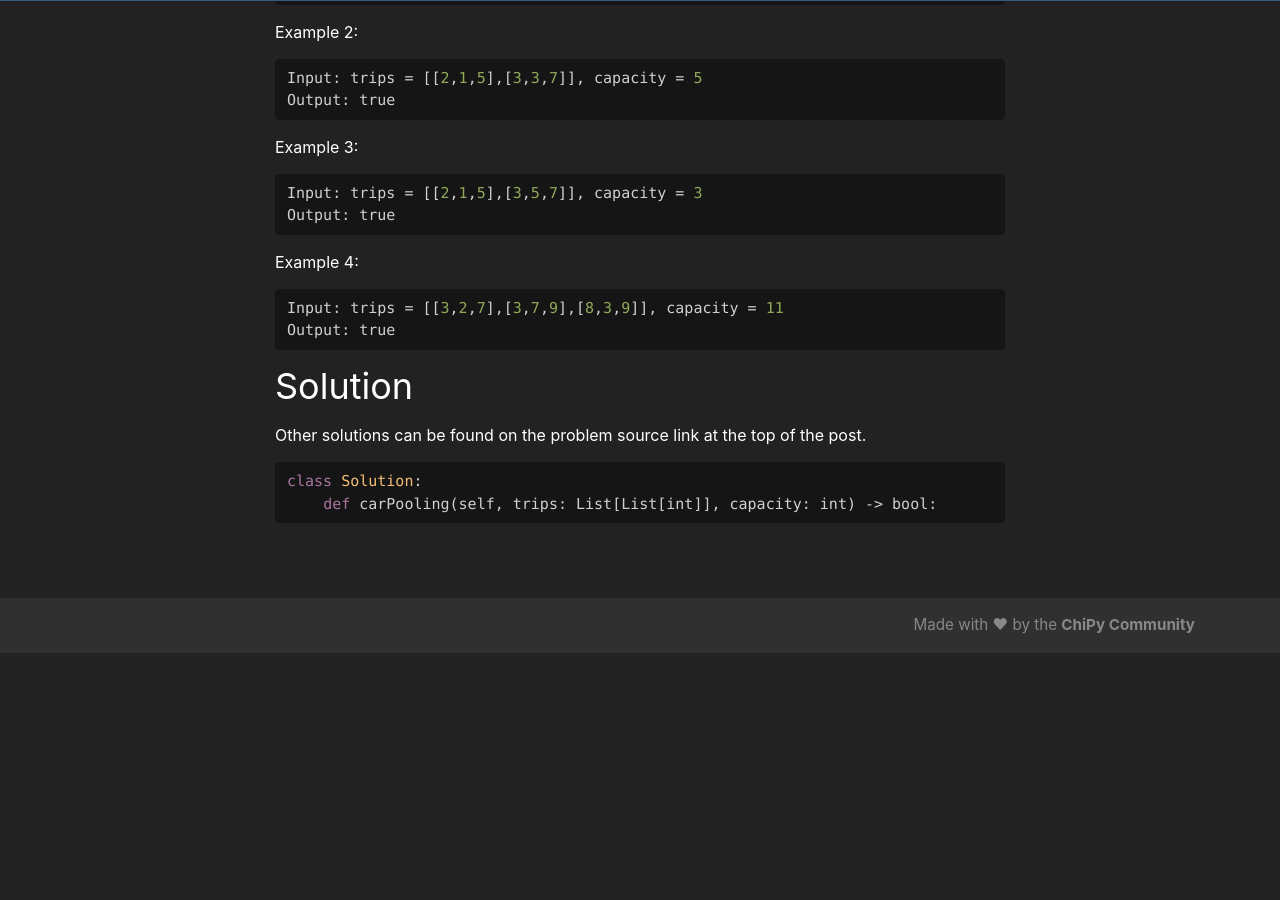
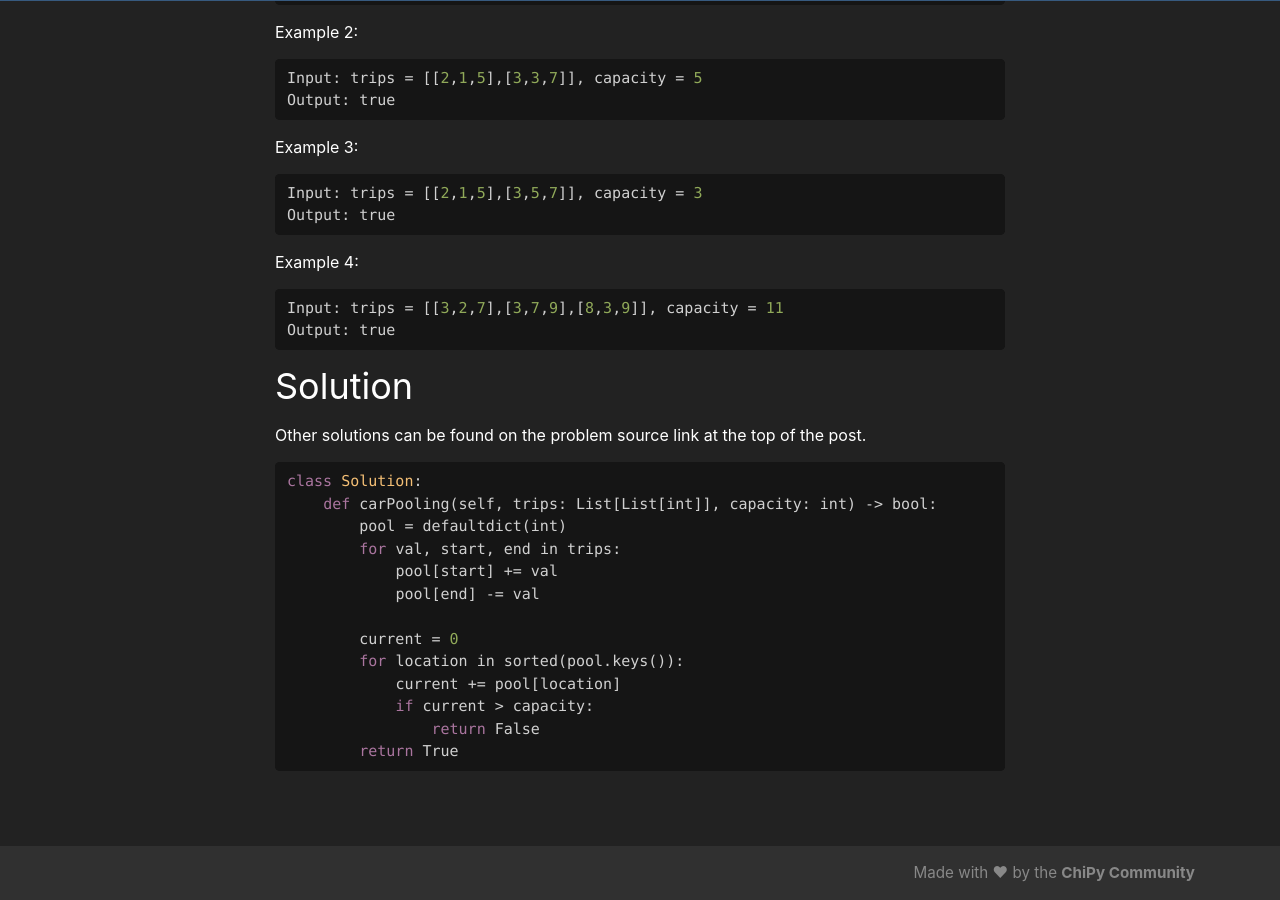
Before and after one commit to chicagopython/algosig, a Jekyll site: the page built from _posts/2020-10-01-carpooling.md, in a window 1280 px wide and 900 px high, scrolled down 600 px. Built offline with Jekyll 4.4.1, drawn with Linux system fonts in a browser that asks for light colours; nearby versions of some CDN libraries; our own code applies the rules of GitHub Pages for plain Markdown files; before the commit the page ends 1253 px from its top, so only the background shows below that.

Commit message:
Update 2020-10-01-carpooling.md
Add a sample solution

````diff
--- a/_posts/2020-10-01-carpooling.md
+++ b/_posts/2020-10-01-carpooling.md
@@ -46,4 +46,15 @@ Other solutions can be found on the problem source link at the top of the post.
 ```python
 class Solution:
     def carPooling(self, trips: List[List[int]], capacity: int) -> bool:
+        pool = defaultdict(int)
+        for val, start, end in trips:
+            pool[start] += val
+            pool[end] -= val
+
+        current = 0
+        for location in sorted(pool.keys()):
+            current += pool[location]
+            if current > capacity:
+                return False
+        return True
 ```
````
